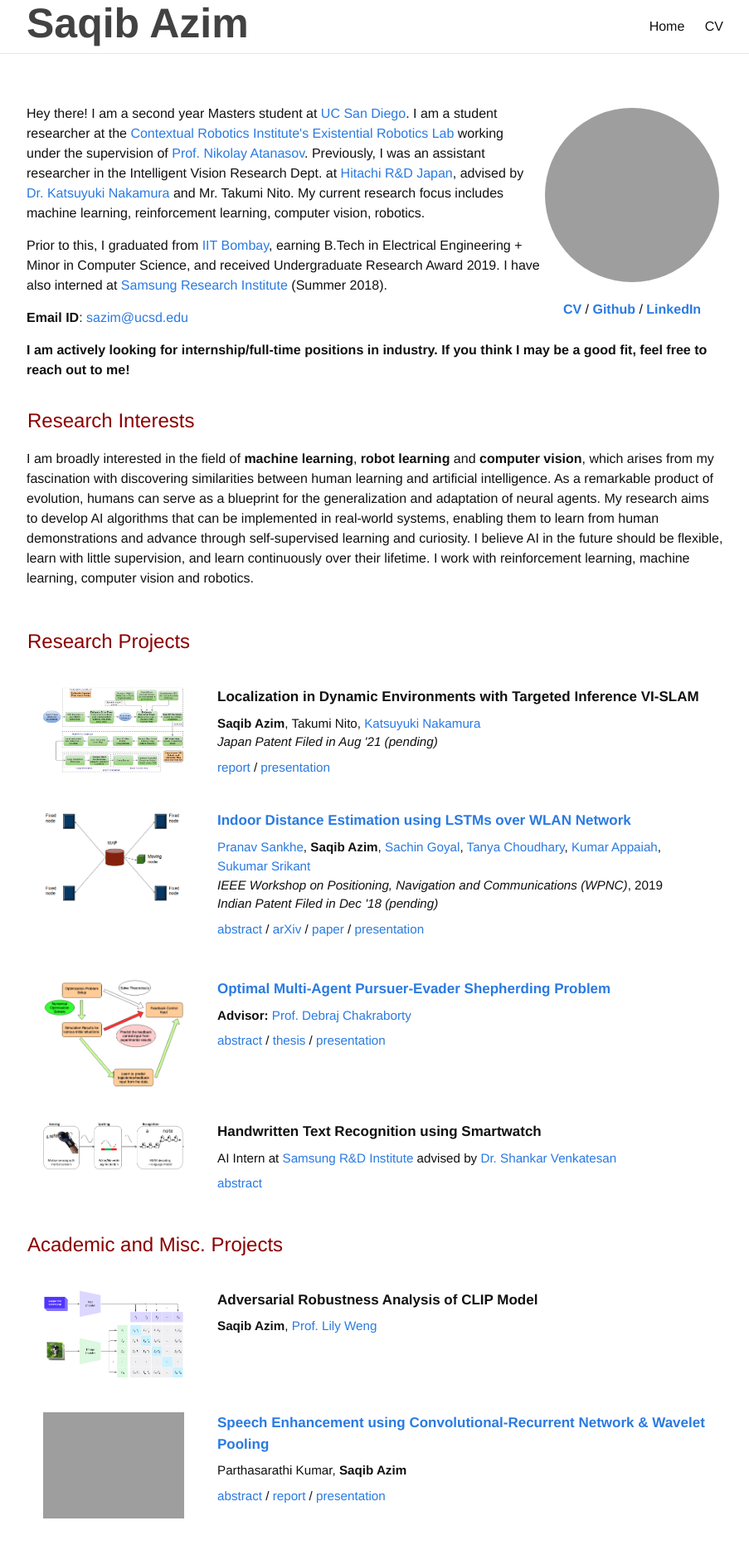
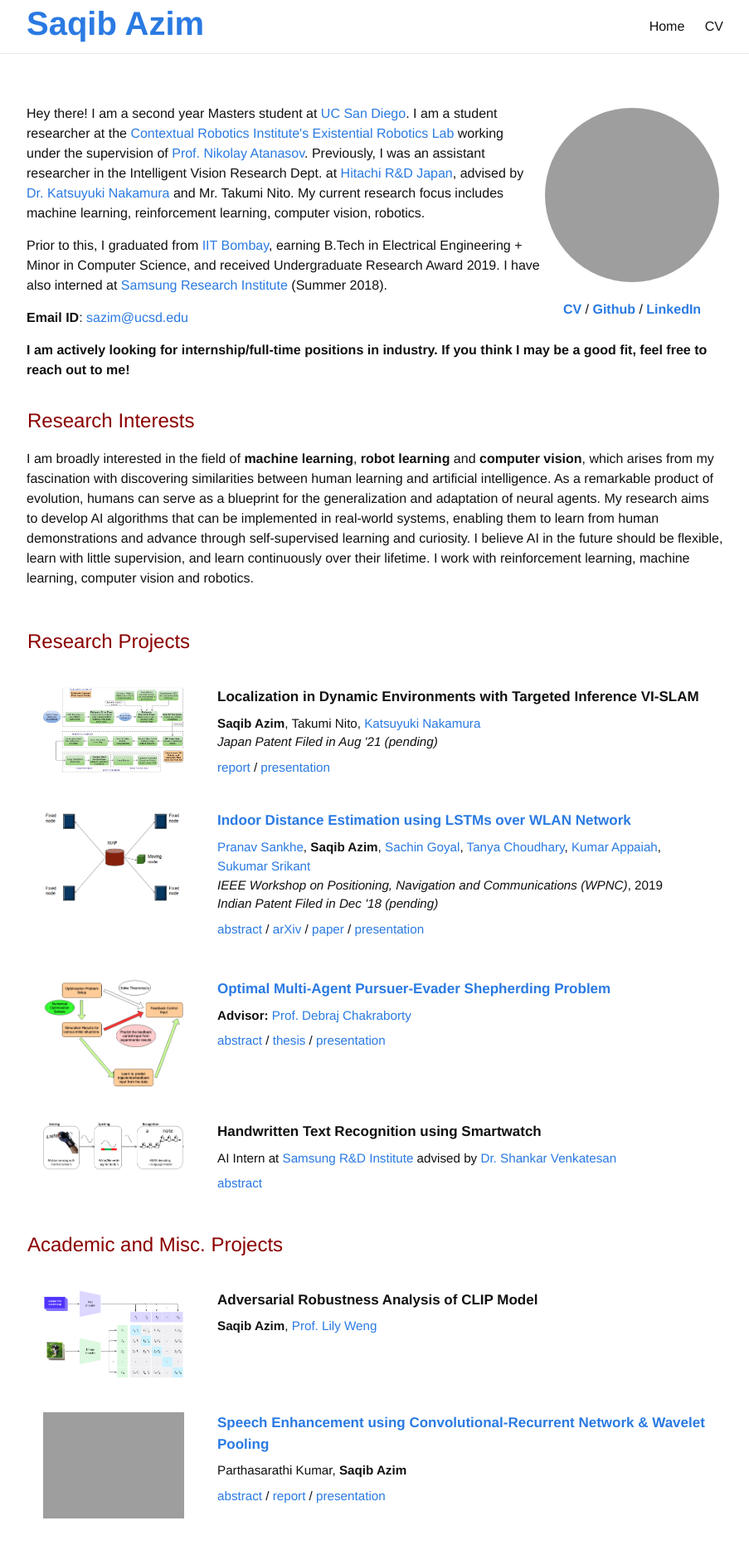
Before and after one commit to saqib1707/saqib1707.github.io, a Jekyll site: the page built from index.md, in a window 1280 px wide. Shown: the top 1868 px of the page at 83% size, without its empty margins (188-1091 px from the left). Built offline with Jekyll 4.4.1, drawn with Linux system fonts in a browser that asks for light colours; comment, search, counter and statistics services are not loaded; grey boxes are pictures that could not be loaded.

Commit message:
adding contact page and some minor changes

```diff
--- a/_sass/_layout.scss
+++ b/_sass/_layout.scss
@@ -26,17 +26,18 @@
 }
 
 .site-title {
-    font-size: 50px;
+    font-size: 40px;
     // font-weight: 300;
     /* line-height: 28px; */
     /* letter-spacing: -0.5px; */
     margin-bottom: 0;
     float: left;
     vertical-align: middle;
-
-    &,
     &:visited {
         color: $grey-color-dark;
+    }
+    &:hover {
+        text-decoration: underline;
     }
 }
 
```
